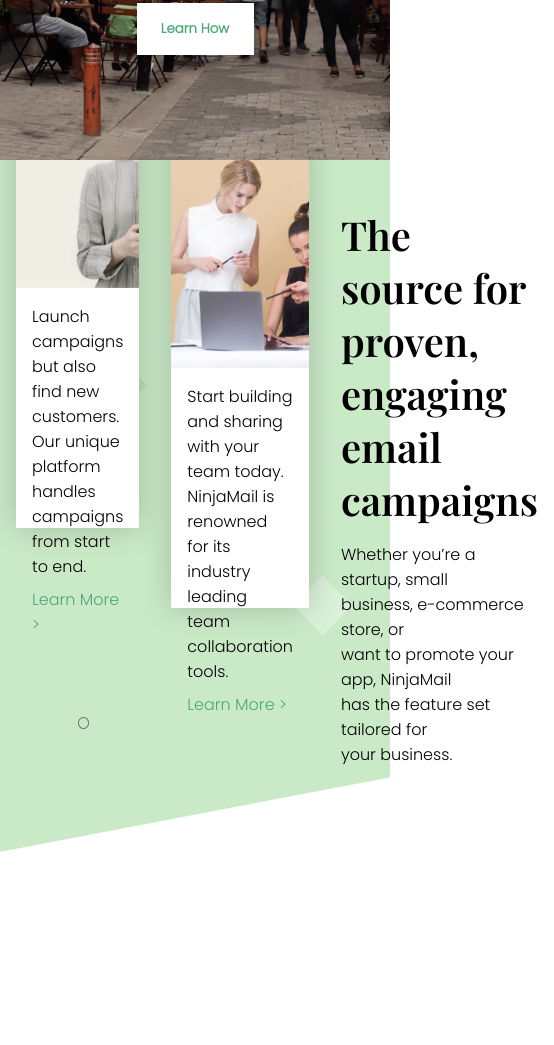
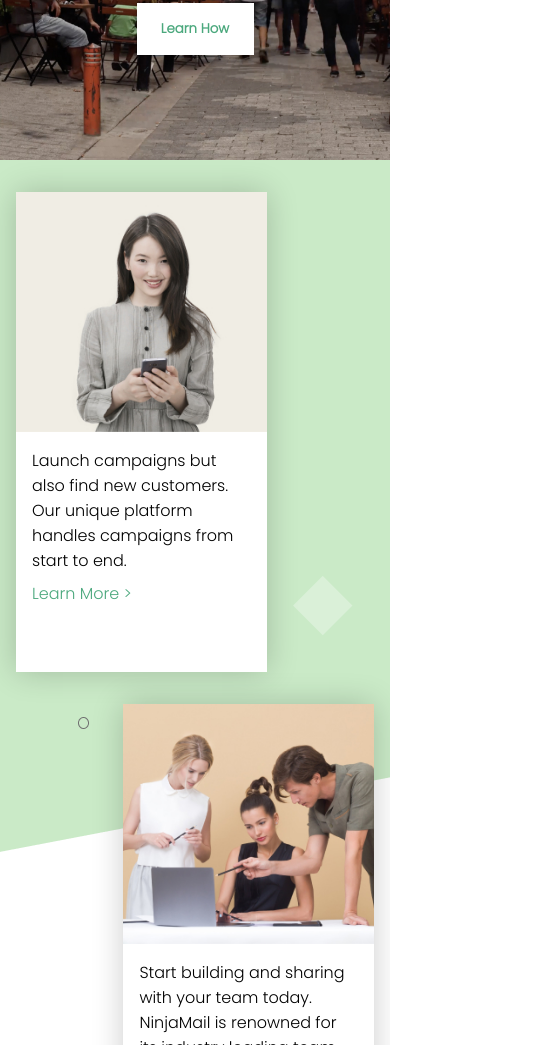
Before and after one commit to MohamadMahdi-Tasha/ninja-mail, a plain HTML site: page index.html in a window 390 px wide. Shown: the part 955-2000 px from the top of the page, 554 px wide, since content can reach past the window. Drawn offline with nearby package versions, Linux system fonts and the light colour scheme.

Commit message:
added media querys of section 2

```diff
--- a/index.html
+++ b/index.html
@@ -79,9 +79,9 @@
 </div>
 <!--Second Section Of Page-->
 <section class="mt-minus-28 w-100 bg-cover bg-sect-2 h-1543">
-    <div class="p-1 d-inline-flex jc-center">
+    <div class="p-1 d-inline-flex jc-center w-100 media-791-flex-d-c">
         <!--Card Item No.1-->
-        <div class="bg-white w-30 mr-2 mt-15 shadow h-30rem">
+        <div class="bg-white w-30 mr-2 mt-15 shadow  media-587-w-70 h-30rem media-791-w-50 media-587-mt-10">
             <!--Card Item Image-->
             <div class="bg-img-1 bg-cover h-50 w-100"></div>
             <!--Card Item Txts-->
@@ -91,15 +91,17 @@
             </div>
         </div>
         <!--Card Item No.2-->
-        <div class="bg-white h-30rem w-30 shadow mr-2 mt-20">
-            <div class="bg-img-2 bg-cover h-50 w-100"></div>
-            <div class="p-1">
-                <p class="ff-poppins mb-dot-5">Start building and sharing with your team today. NinjaMail is renowned for its industry leading team collaboration tools.</p>
-                <a class="c-green text-decoration-none ff-poppins" href="#">Learn More ></a>
+        <div class="w-30 d-inline-flex jc-end mr-2 mt-20 media-791-mt-2 media-791-w-100">
+            <div class="bg-white w-100 media-791-w-50  media-587-w-70 shadow h-30rem">
+                <div class="bg-img-2 bg-cover h-50 w-100"></div>
+                <div class="p-1">
+                    <p class="ff-poppins mb-dot-5">Start building and sharing with your team today. NinjaMail is renowned for its industry leading team collaboration tools.</p>
+                    <a class="c-green text-decoration-none ff-poppins" href="#">Learn More ></a>
+                </div>
             </div>
         </div>
         <!--Sec 2 Texts-->
-        <div class="mt-25">
+        <div class="w-30 h-30rem media-791-mt-2 media-791-w-100 media-791-d-flex media-791-flex-d-c media-791-ai-center media-791-w-50 mt-25 ">
             <h1 class="mb-1 fs-2-dot-5">
                 The source for <br>
                 proven, engaging <br>
--- a/src/style.css
+++ b/src/style.css
@@ -98,6 +98,8 @@ button {cursor: pointer;}
 @media (max-width: 1115px) {
     .media-1115-fs-5 {font-size: 40px;}
     .media-1115-w-50 {width: 50%;}
+    .media-1115-flex-d-c {flex-direction: column;}
+    .media-1115-m-0 {margin: 0 !important;}
 }
 
 @media (max-width: 807px) {
@@ -106,9 +108,21 @@ button {cursor: pointer;}
     .media-807-w-50 {width: 50%;}
 }
 
+@media (max-width: 791px) {
+    .media-791-flex-d-c {flex-direction: column;}
+    .media-791-w-50 {width: 50%;}
+    .media-791-w-100 {width: 100%;}
+    .media-791-mt-2 {margin-top: 2rem;}
+    .media-791-ta-center {text-align: center;}
+    .media-791-d-flex {display: flex;}
+    .media-791-jc-center {justify-content: center;}
+    .media-791-ai-center {align-items: center;}
+}
+
 @media (max-width: 587px) {
     .media-587-d-none {display: none;}
     .media-587-w-50 {width: 50%;}
+    .media-587-w-70 {width: 70%;}
     .media-587-w-100 {width: 100%;}
     .media-587-h-30rem {height: 30rem;}
     .media-587-flex-d-c {flex-direction: column;}
@@ -118,6 +132,7 @@ button {cursor: pointer;}
     .media-587-d-none {display: none;}
     .media-587-w-30 {width: 30%;}
     .show-on-587 {display: block;}
+    .media-587-mt-10 {margin-top: 24rem;}
 }
 
 @media (max-width: 323px) {.media-323-w-100 {width: 100%;}}
```
